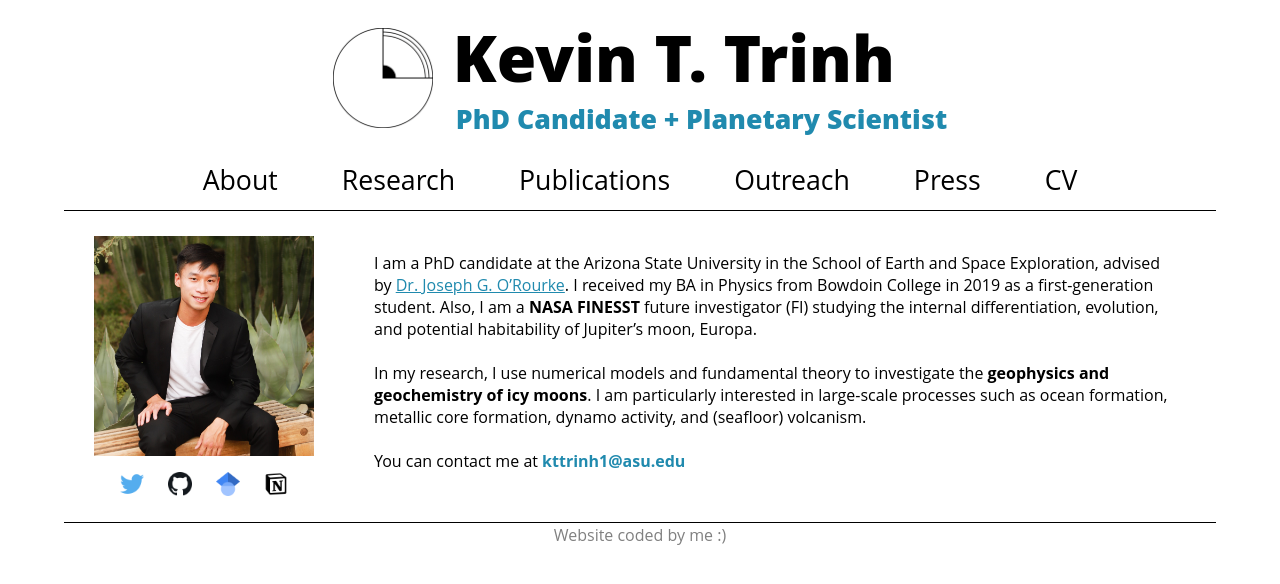
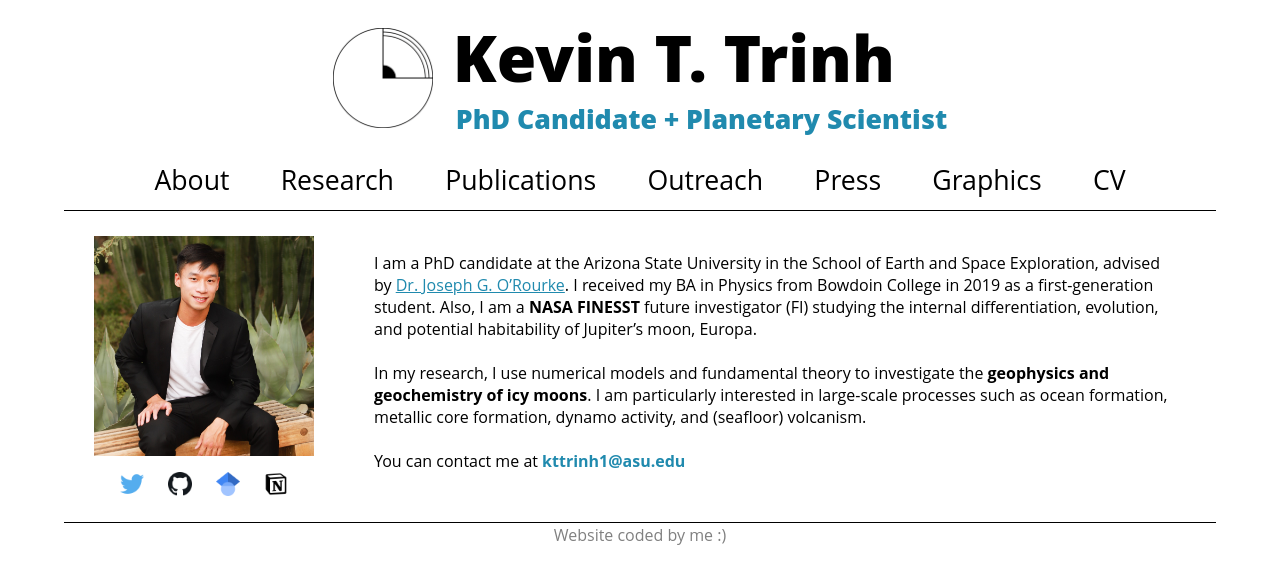
Before and after one commit to ktrinh20/ktrinh20.github.io, a React (Create React App) app: page /#/ in a window 1280 px wide. Shown: the top 584 px of the page. Built offline with nearby package versions, Linux system fonts and the light colour scheme.

Commit message:
Updated 'Publications' Page for conference abstracts. Added the 'Graphics' menu item to the navigation bar.

```diff
--- a/src/components/Navbar/MenuItems.js
+++ b/src/components/Navbar/MenuItems.js
@@ -25,6 +25,11 @@ export const MenuItems = [
         cName: 'nav-links'
     },
     {
+        title: 'Graphics',
+        url: 'https://picturesque-freezer-4ae.notion.site/Science-Graphics-dc7dcd811b2d41c28061a1b4ed44bf51',
+        cName: 'nav-links'
+    },
+    {
         title: 'CV',
         url: 'https://drive.google.com/file/d/18jXPmr5ih9FAD72XX5GrAomYb6LfLHTj/view?usp=sharing',
         cName: 'nav-links'
--- a/src/components/Navbar/Navbar.css
+++ b/src/components/Navbar/Navbar.css
@@ -14,8 +14,8 @@
 
 .nav-menu {
     display: grid;
-    grid-template-columns: repeat(6, auto);
-    grid-gap: 5vw;
+    grid-template-columns: repeat(7, auto);
+    grid-gap: 4vw;
     list-style: none;
     text-align: center;
     width: 90vw;
--- a/src/components/Navbar/Navbar.js
+++ b/src/components/Navbar/Navbar.js
@@ -20,14 +20,14 @@ class Navbar extends Component {
                     {MenuItems.map((item, index) => {
                         return (
                             <li key={index}>
-                                {item.title == 'CV' &&
-                                    <a className={item.cName} exact href={item.url}>
+                                {(item.title === 'CV' || item.title === 'Graphics') ?
+                                    <a className={item.cName} href={item.url} target="_blank" rel="noopener noreferrer">
                                         {item.title}
-                                    </a>}
-                                {item.title != 'CV' &&
+                                    </a> :
                                     <Link className={item.cName} to={item.url}>
                                         {item.title}
-                                    </Link>}
+                                    </Link>
+                                }
                             </li>
                         )
                     })}
--- a/src/pages/PublicationsPage.js
+++ b/src/pages/PublicationsPage.js
@@ -32,22 +32,22 @@ function PublicationsPage() {
                 <p><b>*</b> Indicates that the author-list is sorted alphabetically, except for the first author.</p><br/>
                 <ol reversed className="body-text">
                     <li>
-                        <b>KT Trinh</b>, CJ Bierson, JG O’Rourke, EL Shock (expected 2023). Compositional
+                        <b>KT Trinh</b>, CJ Bierson, JG O’Rourke, EL Shock (2023). Compositional
                         Evolution of Europa's Fe-FeS Alloys from Accretion to Metal Melting.
-                        AGU Fall meeting. Format tbd.
+                        AGU Fall meeting. Poster.
                     </li>
                     <li>
-                        A Steckel, ..., <b>*KT Trinh</b> (21 total authors) (expected 2023). The Science Case for
-                        Nautilus: A Multi-flyby Mission Concept to Triton. AGU Fall meeting. Format tbd.
+                        A Steckel, ..., <b>*KT Trinh</b> (21 total authors) (2023). The Science Case for
+                        Nautilus: A Multi-flyby Mission Concept to Triton. AGU Fall meeting. Poster.
                     </li>
                     <li>
-                        T Horvath, ..., <b>*KT Trinh</b> (21 total authors) (expected 2023). The Architecture
-                        of Nautilus: A Multi-flyby Mission Concept to Triton. AGU Fall meeting. Format tbd.
+                        T Horvath, ..., <b>*KT Trinh</b> (21 total authors) (2023). The Architecture
+                        of Nautilus: A Multi-flyby Mission Concept to Triton. AGU Fall meeting. Poster.
                     </li>
                     <li>
                         G Steinbrügge, ... <b>KT Trinh</b> (6th out of 8+ authors), ... and the
-                        Europa Clipper Geodesy Team (expected 2023). Geodetic Investigations of the Europa
-                        Clipper Mission. AGU Fall meeting. Format tbd.
+                        Europa Clipper Geodesy Team (2023). Geodetic Investigations of the Europa
+                        Clipper Mission. AGU Fall meeting. Poster.
                     </li>
                     <li>
                         CJ Bierson, JJ Fortney, <b>KT Trinh</b>, M Kreslavsky (2023). The Effect of
```
